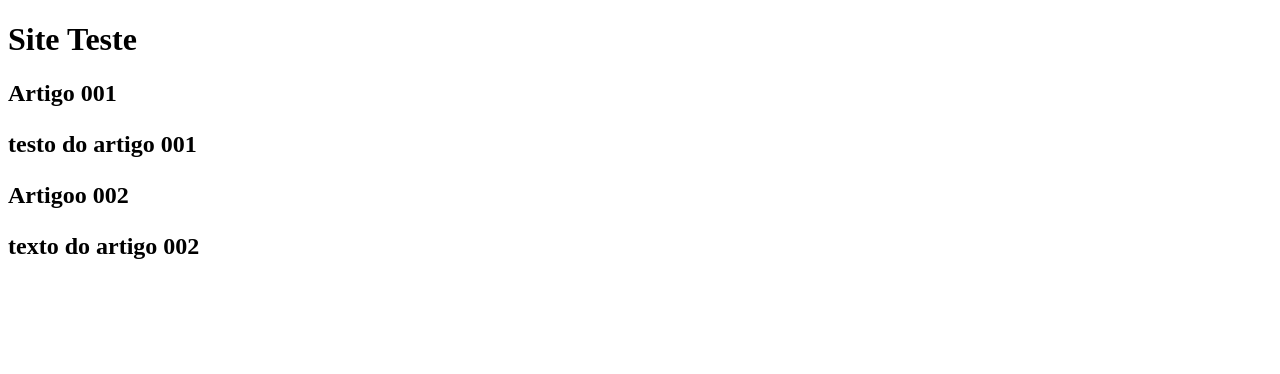
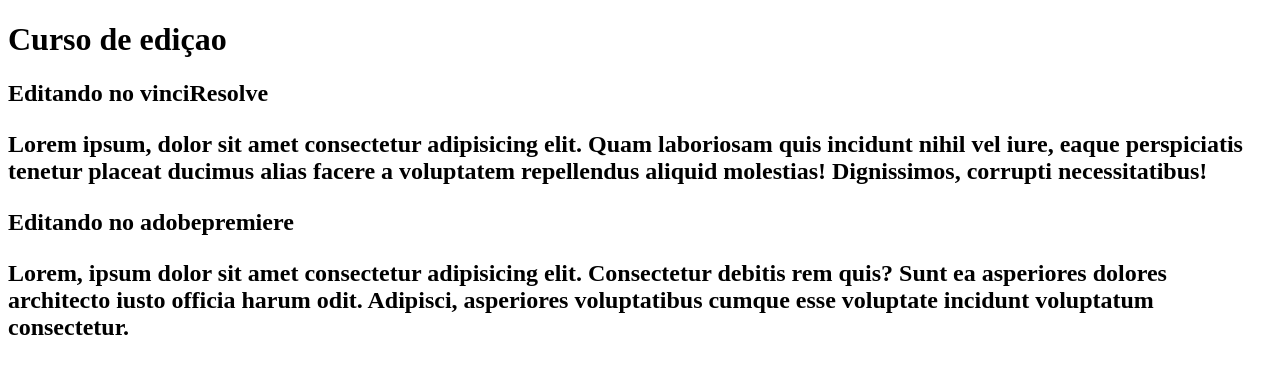
Before and after one commit to Leirbag1209/TESTE-SITE-, a plain HTML site: page index.html in a window 1280 px wide. Drawn offline with Linux system fonts and the light colour scheme.

Commit message:
creating the content

```diff
--- a/index.html
+++ b/index.html
@@ -8,16 +8,16 @@
 <body>
     <main>
         <header>
-            <h1>Site Teste</h1>
+            <h1>Curso de ediçao</h1>
         </header>
         <article>
-            <h2>Artigo 001
-                <p>testo do artigo 001</p>
+            <h2>Editando no vinciResolve
+                <p>Lorem ipsum, dolor sit amet consectetur adipisicing elit. Quam laboriosam quis incidunt nihil vel iure, eaque perspiciatis tenetur placeat ducimus alias facere a voluptatem repellendus aliquid molestias! Dignissimos, corrupti necessitatibus!</p>
             </h2>
         </article>
         <article>
-            <h2>Artigoo 002
-                <p>texto do artigo 002</p>
+            <h2>Editando no adobepremiere
+                <p>Lorem, ipsum dolor sit amet consectetur adipisicing elit. Consectetur debitis rem quis? Sunt ea asperiores dolores architecto iusto officia harum odit. Adipisci, asperiores voluptatibus cumque esse voluptate incidunt voluptatum consectetur.</p>
             </h2>
         </article>
     </main>
```
